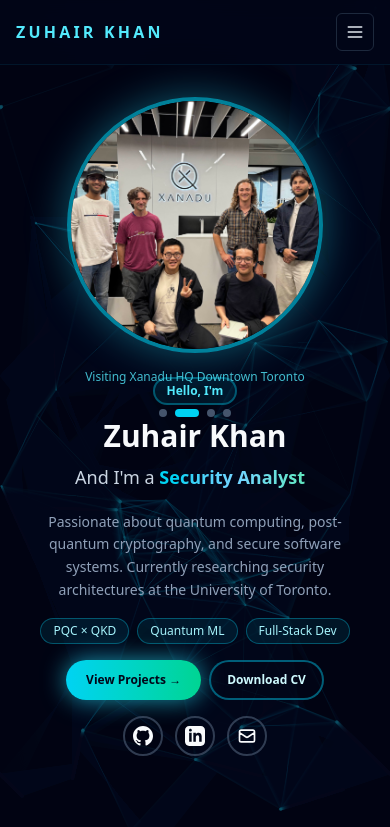
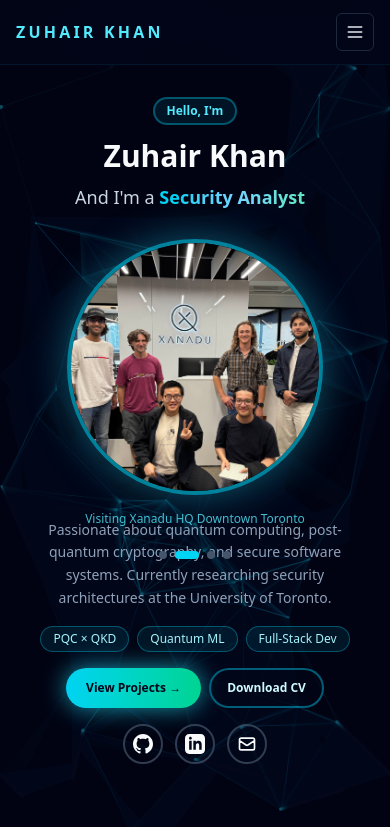
Before and after one commit to zuhair-mzk/zuhair-portfolio, a Next.js app: page / in a window 390 px wide. Shown: the top 827 px of the page. Built offline with nearby package versions, Linux system fonts and the light colour scheme.

Commit message:
Move Hello I'm + typewriter above photo carousel on mobile

```diff
--- a/src/app/page.tsx
+++ b/src/app/page.tsx
@@ -21,15 +21,8 @@ export default function Home() {
       <section className="section pt-8 sm:pt-20 pb-8 sm:pb-16">
         {/* Mobile Layout - Stacked with compact spacing */}
         <div className="container-main lg:hidden">
-          {/* Image carousel - top on mobile */}
-          <div className="flex justify-center mb-6">
-            <div className="w-64 h-64">
-              <ImageCarousel />
-            </div>
-          </div>
-
           {/* Text content - centered on mobile */}
-          <div className="text-center">
+          <div className="text-center mb-6">
             <div className="inline-block rounded-2xl border-2 border-cyan-500/40 bg-cyan-500/10 px-3 py-1 mb-3">
               <p className="text-xs font-semibold text-cyan-300">
                 Hello, I&apos;m
@@ -41,6 +34,17 @@ export default function Home() {
             <div className="text-lg text-slate-300 mb-4 min-h-8">
               And I&apos;m a <TypewriterText />
             </div>
+          </div>
+
+          {/* Image carousel - after title on mobile */}
+          <div className="flex justify-center mb-6">
+            <div className="w-64 h-64">
+              <ImageCarousel />
+            </div>
+          </div>
+
+          {/* Rest of content */}
+          <div className="text-center">
             <p className="text-sm text-slate-400 mb-4 leading-relaxed px-2">
               Passionate about quantum computing, post-quantum cryptography, and secure software systems.
               Currently researching security architectures at the University of Toronto.
```
